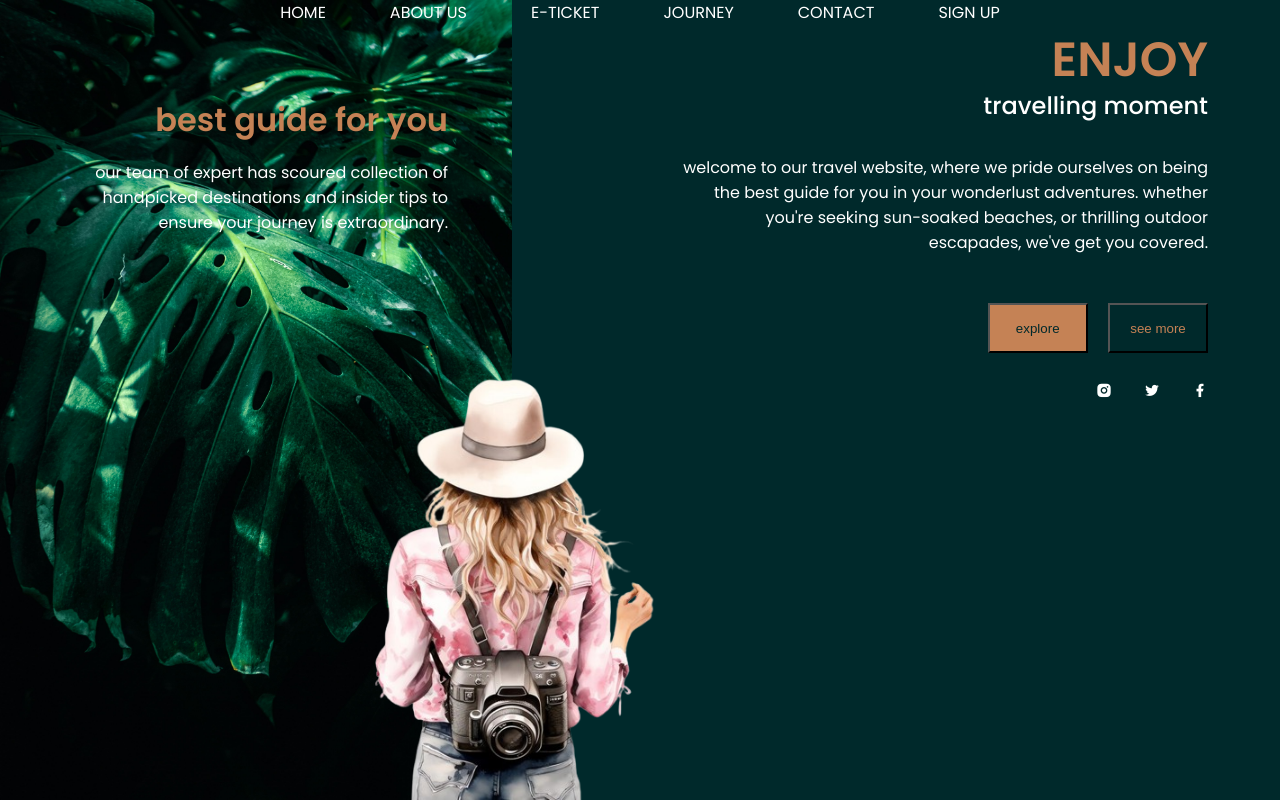
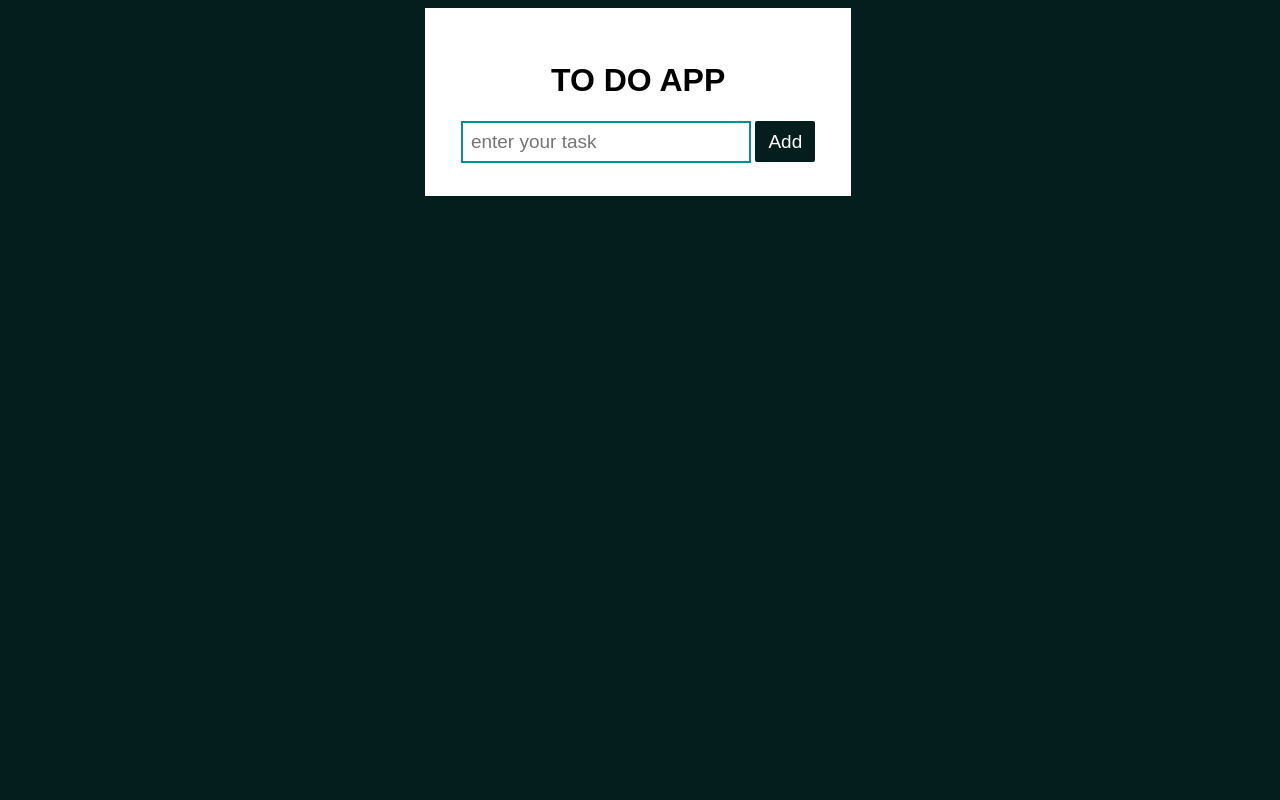
Before and after one commit to Rohituser914/nezuware-front-end-intership-project, a plain HTML site: page index.html in a window 1280 px wide. Drawn offline with nearby package versions, Linux system fonts and the light colour scheme.

Commit message:
NEZUWARE internship third project create a to-do list
I have completed the third task of making a to-do list. I have used HTML, CSS, JAVASCRIPT.

```diff
--- a/index.html
+++ b/index.html
@@ -3,50 +3,23 @@
 <head>
     <meta charset="UTF-8">
     <meta name="viewport" content="width=device-width, initial-scale=1.0">
-    <title>landing page /BEST GUIDE travelling</title>
-    <link rel="stylesheet" href="landing.css">
-    <link rel="stylesheet" href="https://cdn.jsdelivr.net/npm/remixicon@3.4.0/fonts/remixicon.css">
+    <title>TO-DO LIST</title>
+    <script src="https://kit.fontawesome.com/f30fac2c61.js" crossorigin="anonymous"></script>
+    <link rel="stylesheet" href="to-do.css">
+
 </head>
 <body>
-    <nav>
-        <ul class="nav__links">
-            <li class="link"><a href="#">HOME</a></li>
-            <li class="link"><a href="#">ABOUT US</a></li>
-            <li class="link"><a href="#">E-TICKET</a></li>
-            <li class="link"><a href="#">JOURNEY</a></li>
-            <li class="link"><a href="#">CONTACT</a></li>
-            <li class="link"><a href="C:\Users\RAHUL KUMAR\Desktop\nezuware project\LANDING PAGE\sign in.html">SIGN UP</a></li>
-        </ul>
-    </nav>
     <div class="container">
-        <div class="container__left">
-            <div class="left__contant">
-                <h4>best guide for you</h4>
-                <p>
-                    our team of expert has scoured collection of handpicked destinations and insider tips to ensure your journey is extraordinary.
-                </p>
-            </div>
-        </div>
-        <div class="container__right">
-            <img src="GIRL_4-removebg-preview.png" alt="girl image">
-            <div class="right__contant">
-                <h1>ENJOY</h1>
-                <h4>travelling moment</h4>
-                <p>
-                    welcome to our travel website, where we pride ourselves on being the best guide for you in your wonderlust adventures. whether you're seeking sun-soaked beaches, or thrilling outdoor escapades, we've get you covered.
-                </p>
-                <div class="actions__btn">
-                    <button class="btn primary__btn">explore</button>
-                    <button class="btn secondary__btn">see more</button>
-                </div>
-                <br>
-                <div class="socials">
-                    <span><i class="ri-instagram-fill"></i></span>
-                    <span><i class="ri-twitter-fill"></i></span>
-                    <span><i class="ri-facebook-fill"></i></span>
-                </div>
-            </div>
-        </div>
+        <h1>TO DO APP</h1>
+            <div class="inputs">
+                <input type="text" placeholder="enter your task" id="inp">
+                <button onclick="Add()">Add</button>
+             </div>
+             <div class="text">
+
+             </div>
     </div>
+
+    <script src="to-do.js"></script>
 </body>
 </html>
--- /dev/null
+++ b/to-do.css
@@ -0,0 +1,45 @@
+body{
+    background-color: rgb(4, 29, 29);
+    font-family: 'poppins',sans-serif;
+}
+.container{
+    width: 360px;
+    padding: 33px;
+    text-align: center;
+    background-color: #fff;
+    margin-left: 33%;
+    margin-top: 5px;
+}
+input{
+    width: 270px;
+    padding: 8px;
+    border: 2px solid rgb(6, 145, 145);
+    outline: none;
+    font-size: 19px;
+
+}
+button{
+    width: 60px;
+    height: 41px;
+    background-color:rgb(4, 29, 29);
+    color: #fff;
+    border-radius: 2px;
+    font-size: 19px;
+    border: none;
+    outline: none;
+    cursor: pointer;
+}
+.text ul{
+    position: relative;
+    background-color: rgb(5, 31, 31);
+    color:white ;
+    font-size: 19px;
+    text-align: left;
+    padding: 7px;
+
+}
+.text ul i {
+    position: absolute;
+    right: 10px;
+    cursor: pointer;
+}
--- /dev/null
+++ b/to-do.js
@@ -0,0 +1,17 @@
+let inputs =  document.getElementById("inp");
+let text = document.querySelector(".text");
+
+function Add(){
+    if(inputs.value == ""){
+        alert("Please Enter Task")
+    }else{
+        let newEle = document.createElement("ul");
+        newEle.innerHTML=`${inputs.value} <i class="fa-solid fa-trash"></i>`;
+        text.appendChild(newEle);
+        inputs.value="";
+        newEle.querySelector("i").addEventListener("click" , remove);
+        function remove(){
+            newEle.remove()
+        }
+    }
+}
```
